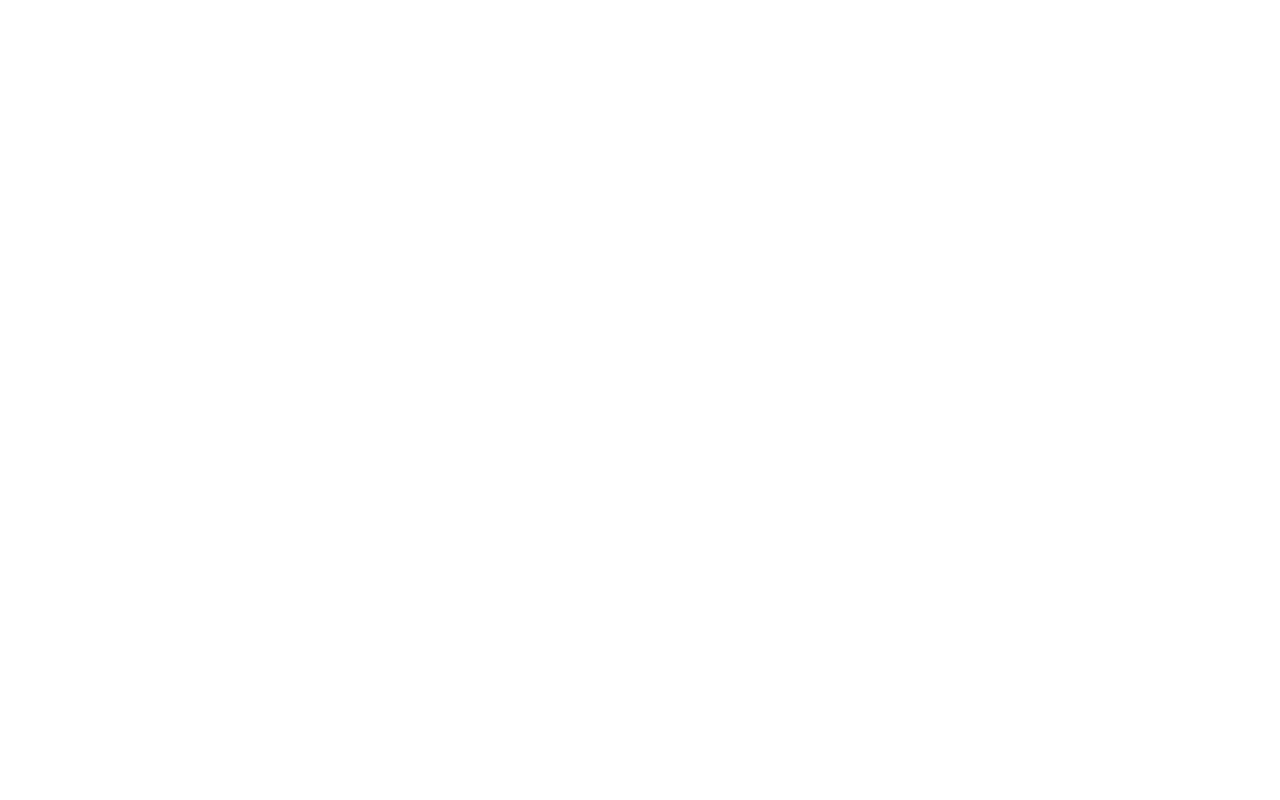
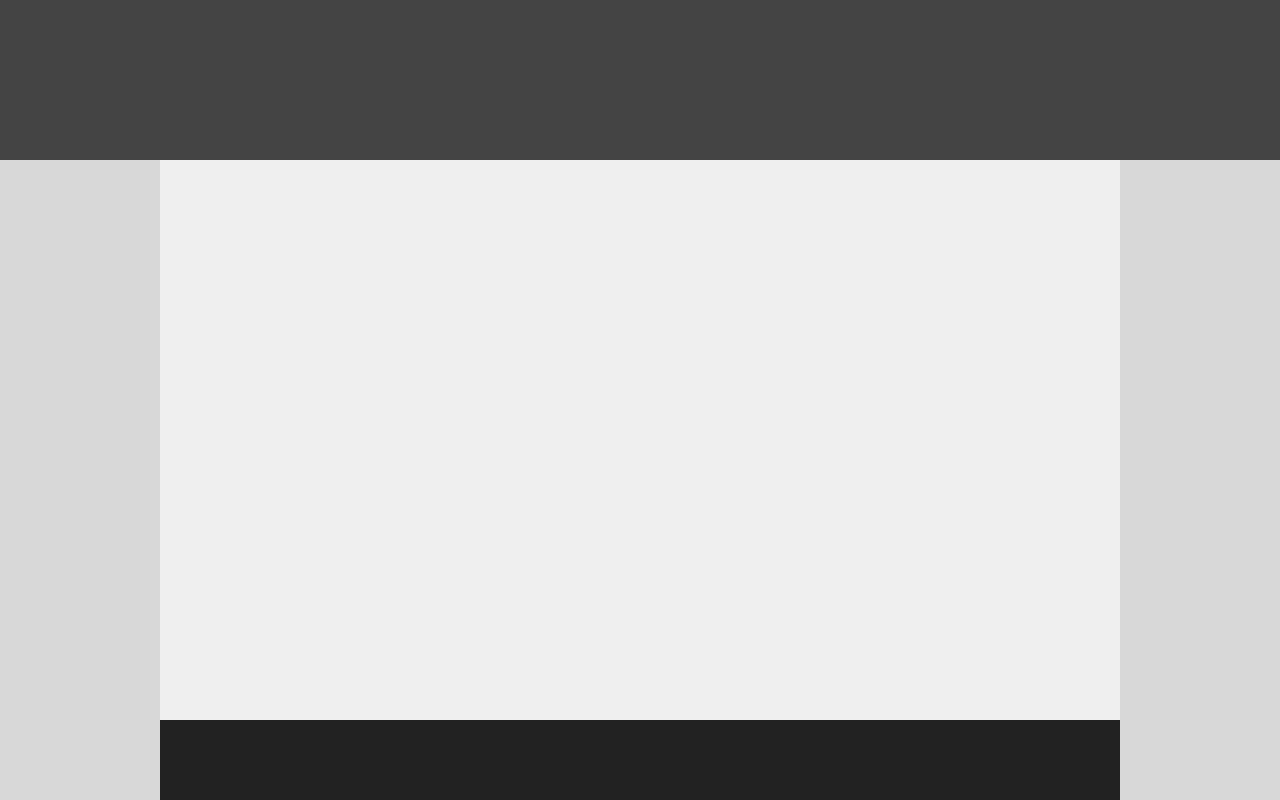
Before and after one commit to FreddyErnst/Html-recreate-1-, a plain HTML site: page index.html in a window 1280 px wide. Drawn offline with Linux system fonts and the light colour scheme.

Commit message:
finished

```diff
--- a/index.css
+++ b/index.css
@@ -0,0 +1,26 @@
+body {
+    margin: 0;
+    background-color: #D8D8D8;
+    width: 100%;
+    height: 100vh;
+  }
+
+  .header {
+    width: 100%;
+    height: 20vh;
+    background-color: #444444;
+  }
+
+  .content {
+    background-color: #EFEFEF;
+    margin: 0 auto;
+    width: 75%;
+    height: 70vh;
+  }
+
+  .footer {
+    background-color: #222222;
+    margin: 0 auto;
+    width: 75%;
+    height: 10vh;
+  }
--- a/index.html
+++ b/index.html
@@ -2,10 +2,12 @@
 <html lang="en">
 <head>
     <meta charset="UTF-8">
-    <link= "index.css" rel= "stylesheet">
+    <link href="index.css" rel= "stylesheet">
     <title>Document</title>
 </head>
 <body>
-
+    <div class="header"></div>
+    <div class="content"></div>
+    <div class="footer"></div>
 </body>
 </html>
```
